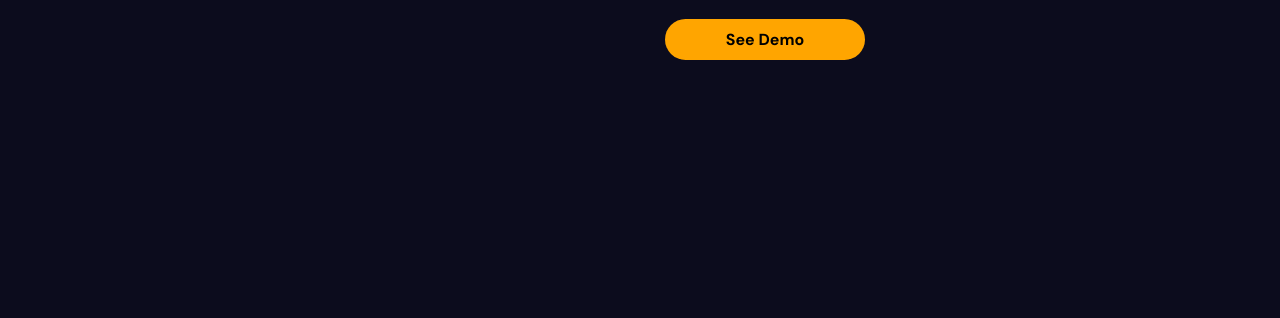
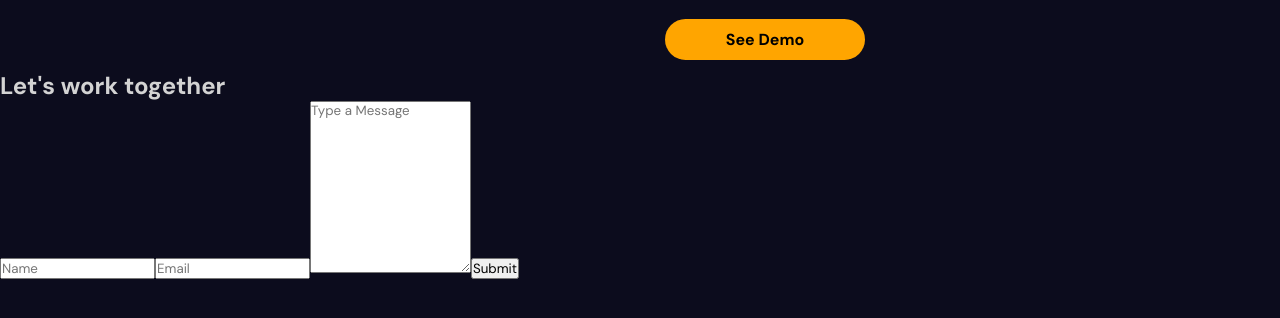
Before and after one commit to HimashaNethmini/Portfolio_Website, a React (Vite) app: page / in a window 1280 px wide. Shown: the part 9683-10001 px from the top of the page. Built offline with nearby package versions, Linux system fonts and the light colour scheme.

Commit message:
Make the default form

```diff
--- a/src/components/contact/Contact.jsx
+++ b/src/components/contact/Contact.jsx
@@ -1,12 +1,23 @@
-import React from 'react'
-import './contact.scss';
+import React from "react";
+import "./contact.scss";
 
 const Contact = () => {
   return (
-    <div>
+    <div className="contact">
+      <div className="textContainer">
+        <h1>Let's work together</h1>
+      </div>
 
+      <div className="formContainer">
+        <form>
+          <input type="text" placeholder="Name" required/>
+          <input type="email" placeholder="Email" required />
+          <textarea placeholder="Type a Message" rows={10} required />
+          <button>Submit</button>
+        </form>
+      </div>
     </div>
-  )
-}
+  );
+};
 
-export default Contact
+export default Contact;
```
